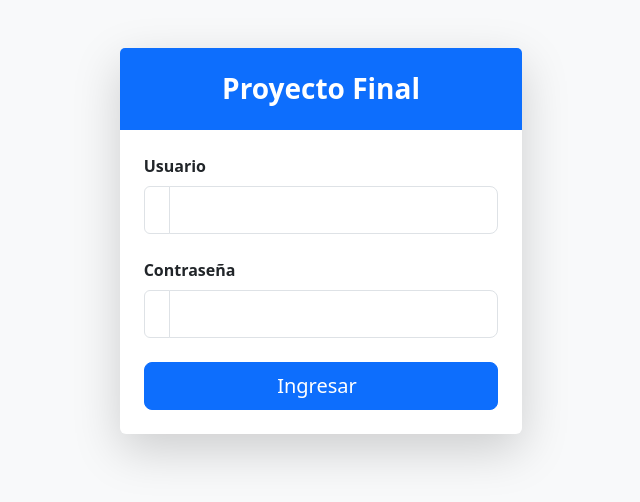
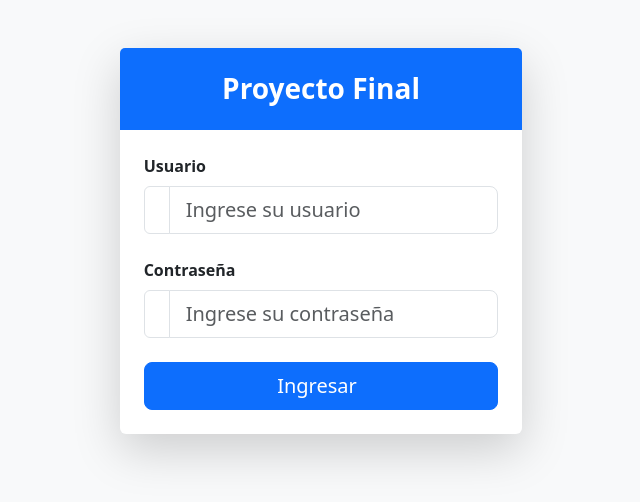
Before and after one commit to Alonso692-web/wcbdf-adl-proyecto-final, an Angular app: page /login in a window 1280 px wide. Shown: the top 502 px of the page, without its empty margins (319-959 px from the left). Built offline with nearby package versions, Linux system fonts and the light colour scheme.

Commit message:
Add placeholder

```diff
--- a/src/app/components/login/login.component.html
+++ b/src/app/components/login/login.component.html
@@ -18,6 +18,7 @@
                   <i class="bi bi-person"></i>
                 </span>
                 <input
+                placeholder="Ingrese su usuario"
                   type="text"
                   formControlName="username"
                   class="form-control form-control-lg shadow-none"
@@ -36,6 +37,7 @@
                   <i class="bi bi-lock"></i>
                 </span>
                 <input
+                placeholder="Ingrese su contraseña"
                   type="password"
                   formControlName="password"
                   class="form-control form-control-lg shadow-none"
```
